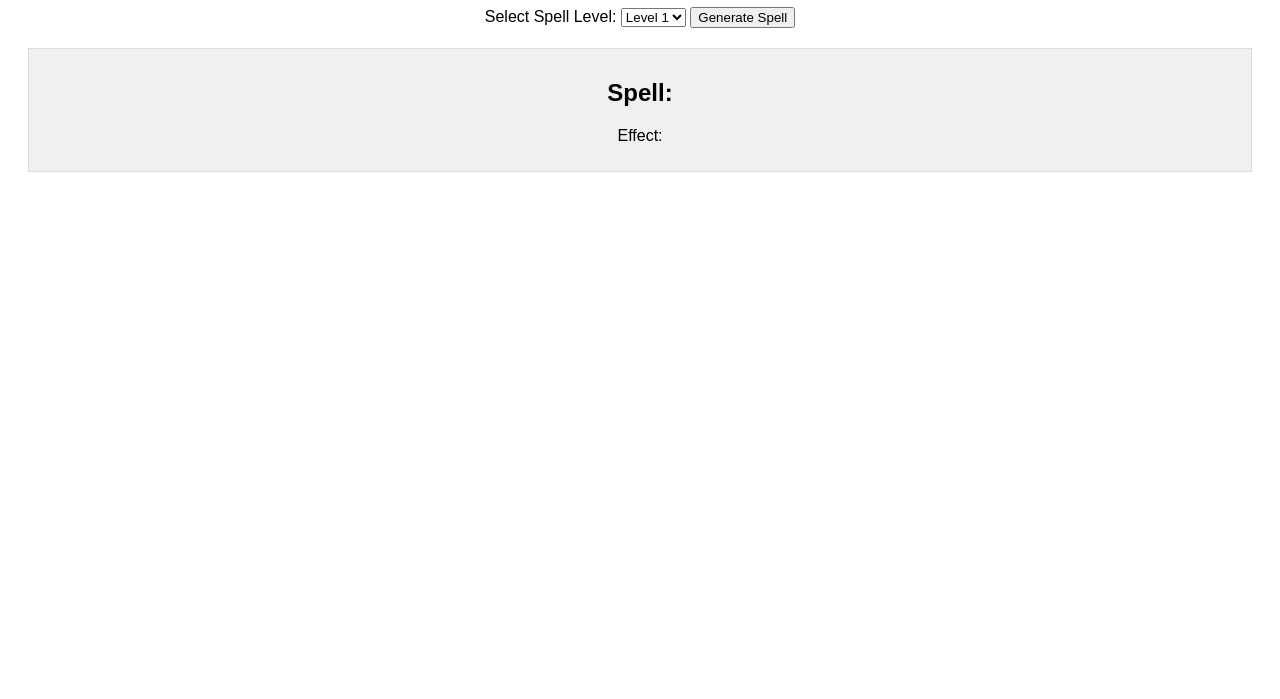
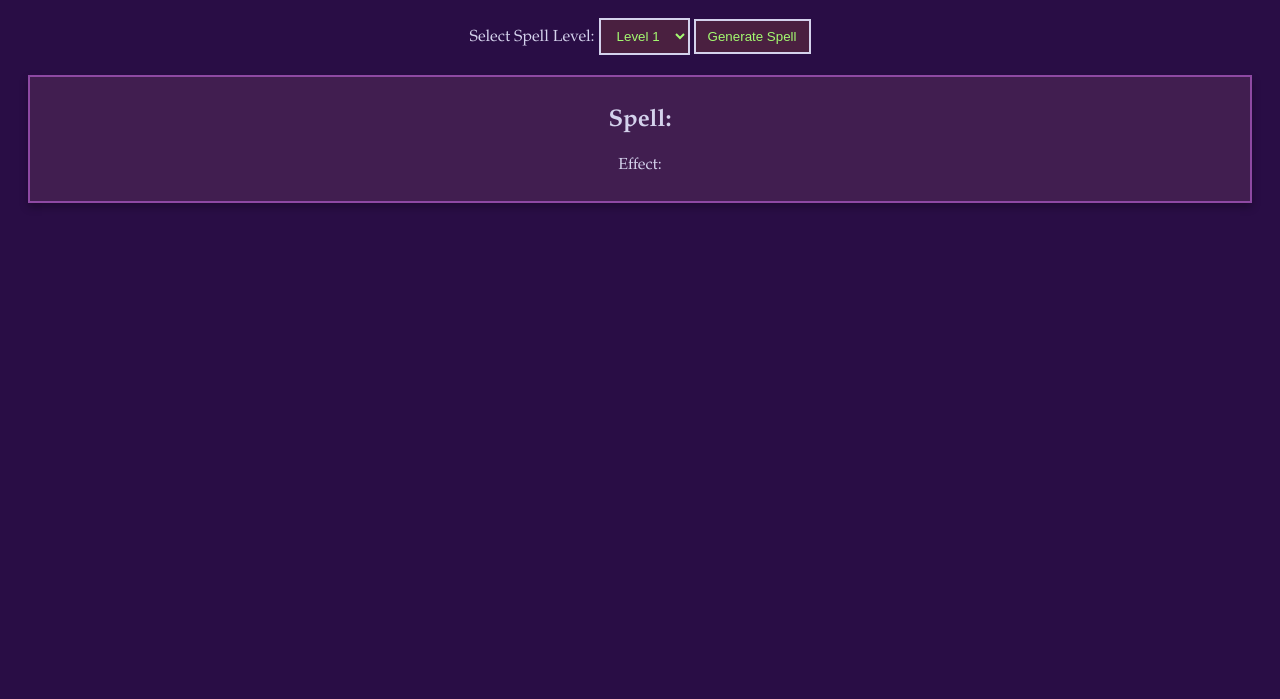
Before and after one commit to G0ddam/Flabergast-Random-Spell-Generator, a plain HTML site: page index.html in a window 1280 px wide. Shown: the part 101-800 px from the top of the page. Drawn offline with Linux system fonts and the light colour scheme.

Commit message:
Update styles.css

```diff
--- a/styles.css
+++ b/styles.css
@@ -1,12 +1,23 @@
 body {
-    font-family: Arial, sans-serif;
+    font-family: 'Garamond', serif; /* Changed to a more theme-appropriate font */
+    background-color: #290d45; /* Dark purple background */
+    color: #d4d2ec; /* Soft purple text */
     padding: 20px;
     text-align: center;
 }
 
+select, button {
+    background-color: #4a2040; /* Dark purple elements */
+    color: #a4fa70; /* Bright green text */
+    border: 2px solid #d4d2ec; /* Soft purple border */
+    padding: 8px 12px;
+    margin-top: 10px;
+}
+
 #spellOutput {
     margin-top: 20px;
-    background-color: #f0f0f0;
-    border: 1px solid #ddd;
+    background-color: #411e50; /* Slightly different purple for contrast */
+    border: 2px solid #8e49a3; /* Bright purple border */
     padding: 10px;
+    box-shadow: 0 4px 8px rgba(0, 0, 0, 0.3); /* Adding some shadow for depth */
 }
```
